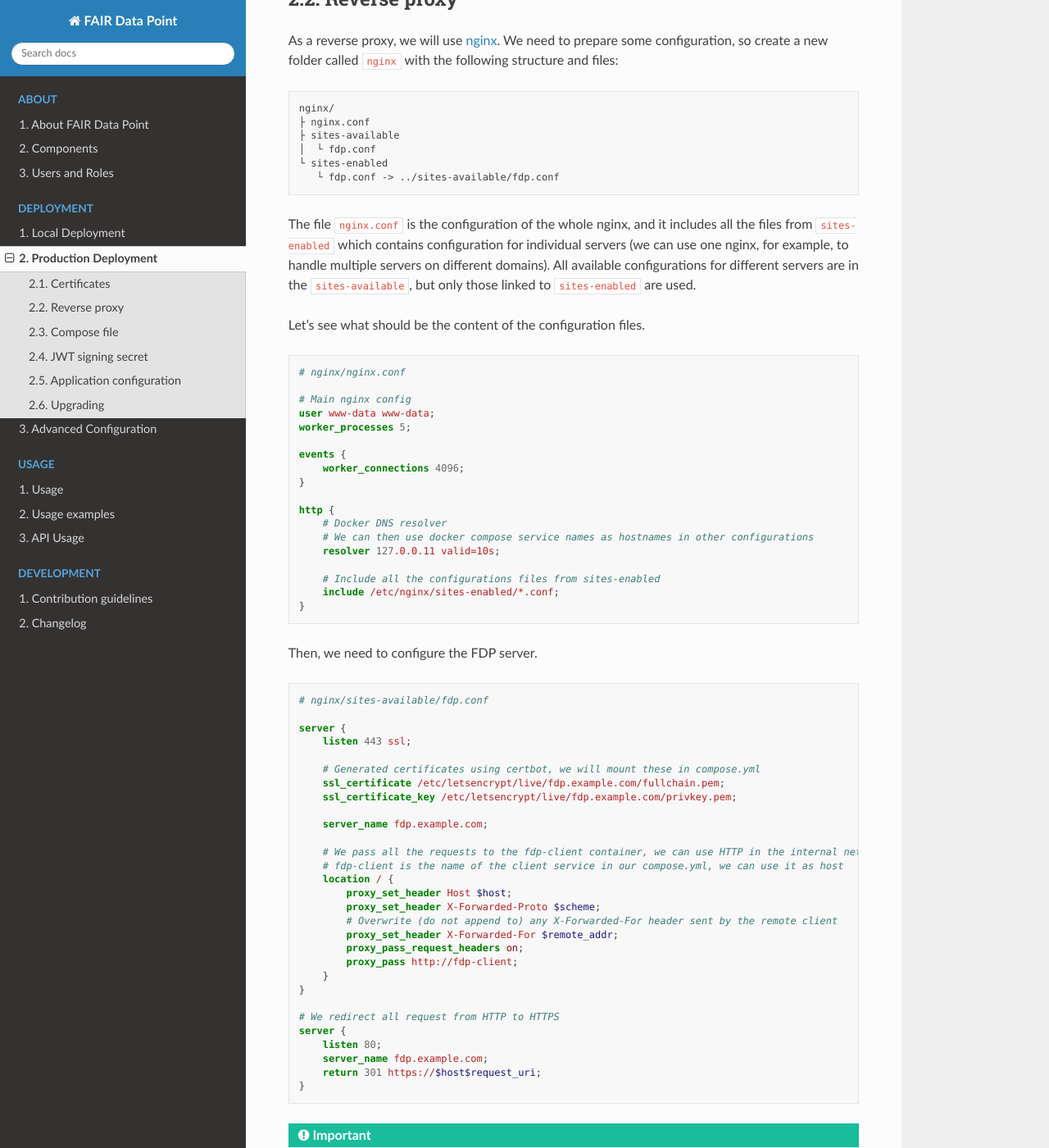
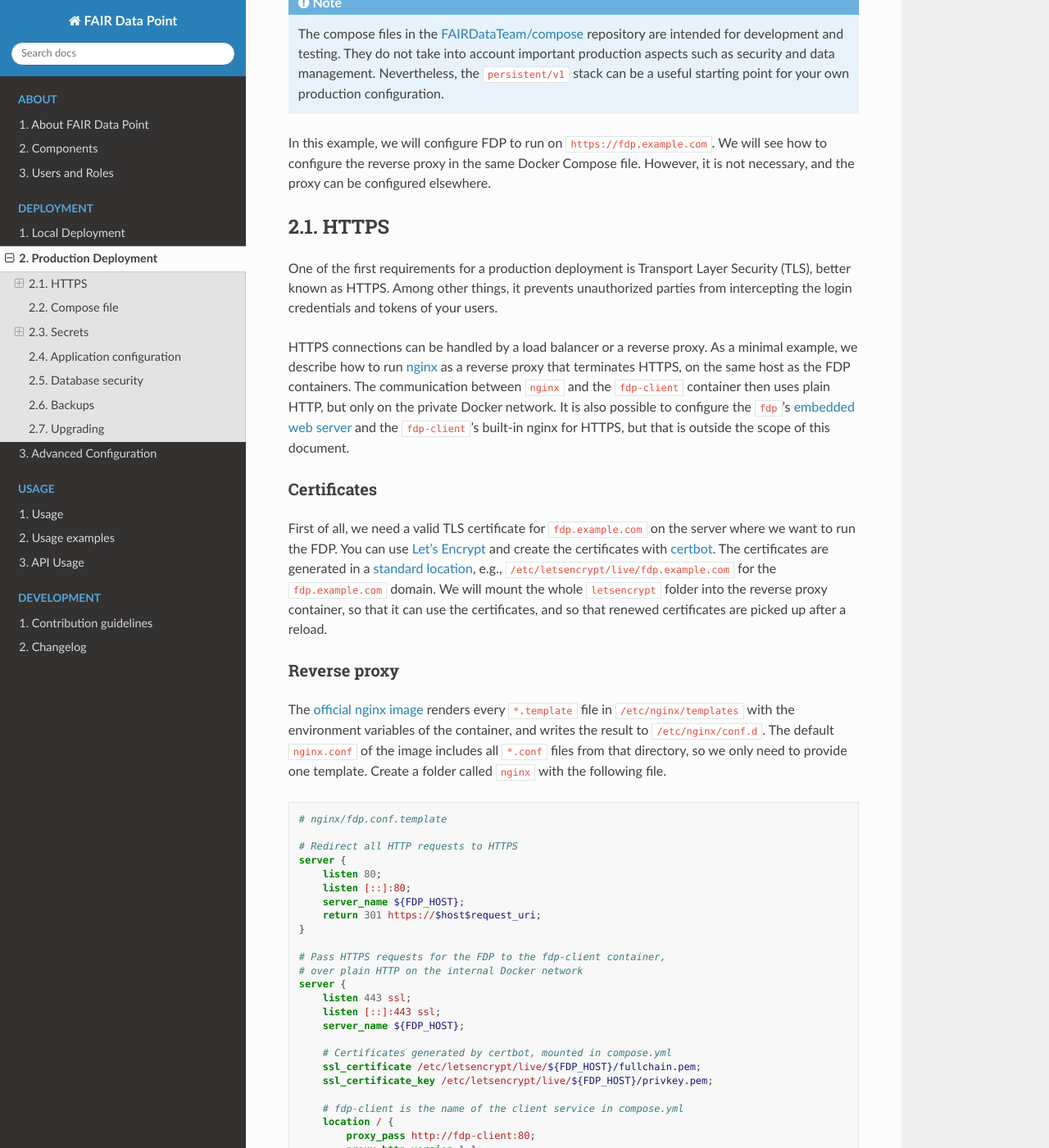
Before and after one commit to FAIRDataTeam/FAIRDataPoint-Docs, a Sphinx documentation site: the page built from docs/deployment/production-deployment.rst, in a window 1280 px wide and 1400 px high, scrolled down 747 px. Shown: the whole window at 82% size. Built offline with Sphinx 7.4.7 and the Read the Docs theme 3.1.0, drawn with Linux system fonts in a browser that asks for light colours; some of the changed text lies outside the part shown.

Commit message:
Extend production deployment with scope, hardening pointers, secrets, backups and health checks
Covers the topics of PR #91 and issue #57 on top of the updated page.

- Introduce the page with the production topics that are out of scope and
  the ones this page covers, with a pointer to the OWASP cheat sheets.
- Explain why HTTPS is needed and name the alternative of TLS in the
  embedded servers.
- Configure nginx through the template rendering of the official image
  (one fdp.conf.template, FDP_HOST variable) instead of replacing
  /etc/nginx, and add a catch-all server block that rejects other hosts.
- Add health checks and depends_on conditions to the compose example.
- Add Secrets, Database security and Backups sections with references.

The example was run locally with a self-signed certificate, GraphDB and
the mounted application.yml. Redirect, catch-all, content negotiation,
login and IRIs behave as described.

```diff
--- a/docs/deployment/production-deployment.rst
+++ b/docs/deployment/production-deployment.rst
@@ -4,8 +4,27 @@
 Production Deployment
 *********************
 
-If you want to run the FAIR Data Point in production it is recommended to use HTTPS protocol with valid certificates.
-You can easily configure FDP to run behind a reverse proxy which takes care of the certificates.
+Running a FAIR Data Point in production involves more than running one offline on your development machine.
+The details depend on many factors, such as the available infrastructure and your security requirements.
+Whether you set up your own server or use a cloud provider with managed services, topics like the following need attention.
+
+- network security
+- secrets storage
+- identity and access management
+- data management (security, privacy, replication, backups)
+- service availability (container orchestration, monitoring)
+- audit logging
+- deployment automation
+
+We cannot provide a generic solution for all of these, but we can give pointers to get you started.
+Assuming that basic infrastructure hardening is in place (see for example the `OWASP cheat sheets`_), this section covers
+
+- HTTPS, using a reverse proxy
+- a compose file with container dependencies and health checks
+- secrets, in particular the JWT signing secret
+- the application configuration
+- database security and backups
+- upgrading
 
 .. NOTE::
    The compose files in the `FAIRDataTeam/compose`_ repository are intended for development and testing.
@@ -16,88 +35,79 @@
 We will see how to configure the reverse proxy in the same Docker Compose file.
 However, it is not necessary, and the proxy can be configured elsewhere.
 
+HTTPS
+=====
+
+One of the first requirements for a production deployment is Transport Layer Security (TLS), better known as HTTPS.
+Among other things, it prevents unauthorized parties from intercepting the login credentials and tokens of your users.
+
+HTTPS connections can be handled by a load balancer or a reverse proxy.
+As a minimal example, we describe how to run `nginx`_ as a reverse proxy that terminates HTTPS, on the same host as the FDP containers.
+The communication between ``nginx`` and the ``fdp-client`` container then uses plain HTTP, but only on the private Docker network.
+It is also possible to configure the ``fdp``'s `embedded web server`_ and the ``fdp-client``'s built-in nginx for HTTPS, but that is outside the scope of this document.
+
 Certificates
-============
+------------
 
-First of all, we need to generate the certificates on the server where we want to run the FDP.
+First of all, we need a valid TLS certificate for ``fdp.example.com`` on the server where we want to run the FDP.
 You can use `Let's Encrypt <https://letsencrypt.org>`__ and create the certificates with `certbot <https://certbot.eff.org>`__.
-The certificates are generated in a standard location, e.g., ``/etc/letsencrypt/live/fdp.example.com`` for ``fdp.example.com`` domain.
-We will mount the whole ``letsencrypt`` folder to the reverse proxy container later so that it can use the certificates.
+The certificates are generated in a `standard location`_, e.g., ``/etc/letsencrypt/live/fdp.example.com`` for the ``fdp.example.com`` domain.
+We will mount the whole ``letsencrypt`` folder into the reverse proxy container, so that it can use the certificates, and so that renewed certificates are picked up after a reload.
 
 Reverse proxy
-=============
+-------------
 
-As a reverse proxy, we will use `nginx <https://nginx.org/index.html>`__.
-We need to prepare some configuration, so create a new folder called ``nginx`` with the following structure and files:
-
-::
-
-  nginx/
-  ├ nginx.conf
-  ├ sites-available
-  │  └ fdp.conf
-  └ sites-enabled
-     └ fdp.conf -> ../sites-available/fdp.conf
-
-The file ``nginx.conf`` is the configuration of the whole nginx, and it includes all the files from ``sites-enabled`` which contains configuration for individual servers (we can use one nginx, for example, to handle multiple servers on different domains).
-All available configurations for different servers are in the ``sites-available``, but only those linked to ``sites-enabled`` are used.
-
-Let's see what should be the content of the configuration files.
+The `official nginx image`_ renders every ``*.template`` file in ``/etc/nginx/templates`` with the environment variables of the container, and writes the result to ``/etc/nginx/conf.d``.
+The default ``nginx.conf`` of the image includes all ``*.conf`` files from that directory, so we only need to provide one template.
+Create a folder called ``nginx`` with the following file.
 
 .. code-block:: nginx
 
-    # nginx/nginx.conf
+    # nginx/fdp.conf.template
 
-    # Main nginx config
-    user www-data www-data;
-    worker_processes 5;
-
-    events {
-        worker_connections 4096;
+    # Redirect all HTTP requests to HTTPS
+    server {
+        listen 80;
+        listen [::]:80;
+        server_name ${FDP_HOST};
+        return 301 https://$host$request_uri;
     }
 
-    http {
-        # Docker DNS resolver
-        # We can then use docker compose service names as hostnames in other configurations
-        resolver 127.0.0.11 valid=10s;
-
-        # Include all the configurations files from sites-enabled
-        include /etc/nginx/sites-enabled/*.conf;
-    }
-
-Then, we need to configure the FDP server.
-
-.. code-block:: nginx
-
-    # nginx/sites-available/fdp.conf
-
+    # Pass HTTPS requests for the FDP to the fdp-client container,
+    # over plain HTTP on the internal Docker network
     server {
         listen 443 ssl;
+        listen [::]:443 ssl;
+        server_name ${FDP_HOST};
 
-        # Generated certificates using certbot, we will mount these in compose.yml
-        ssl_certificate /etc/letsencrypt/live/fdp.example.com/fullchain.pem;
-        ssl_certificate_key /etc/letsencrypt/live/fdp.example.com/privkey.pem;
+        # Certificates generated by certbot, mounted in compose.yml
+        ssl_certificate /etc/letsencrypt/live/${FDP_HOST}/fullchain.pem;
+        ssl_certificate_key /etc/letsencrypt/live/${FDP_HOST}/privkey.pem;
 
-        server_name fdp.example.com;
-
-        # We pass all the requests to the fdp-client container, we can use HTTP in the internal network
-        # fdp-client is the name of the client service in our compose.yml, we can use it as host
+        # fdp-client is the name of the client service in compose.yml
         location / {
+            proxy_pass http://fdp-client:80;
+            proxy_http_version 1.1;
             proxy_set_header Host $host;
             proxy_set_header X-Forwarded-Proto $scheme;
             # Overwrite (do not append to) any X-Forwarded-For header sent by the remote client
             proxy_set_header X-Forwarded-For $remote_addr;
-            proxy_pass_request_headers on;
-            proxy_pass http://fdp-client;
         }
     }
 
-    # We redirect all request from HTTP to HTTPS
+    # Reject requests for any other host name, including the bare IP address
     server {
-        listen 80;
-        server_name fdp.example.com;
-        return 301 https://$host$request_uri;
+        listen 80 default_server;
+        listen [::]:80 default_server;
+        listen 443 ssl default_server;
+        listen [::]:443 ssl default_server;
+        ssl_reject_handshake on;
+        server_name _;
+        return 444;
     }
+
+The ``${FDP_HOST}`` placeholders are filled in from the ``FDP_HOST`` environment variable of the ``nginx`` container, see the compose file below.
+The nginx variables such as ``$host`` are left untouched, because only variables that exist in the container environment are substituted.
 
 .. IMPORTANT::
    As of FDP v1.20.4, the FDP determines the remote IP address of a request from the ``X-Forwarded-For`` header, using Spring Boot's ``server.forward-headers-strategy: native`` (the default; do not change it).
@@ -105,17 +115,12 @@
    To prevent IP spoofing, the web-facing proxy must set ``X-Forwarded-For`` to a trusted value, as shown above, instead of appending to the header sent by the client (``$proxy_add_x_forwarded_for``).
    The old ``instance.behindProxy`` setting is no longer used and should be removed from your configuration.
 
-Finally, we need to create a soft link from sites-enabled to sites-available for the FDP configuration.
-
-::
-
-    $ cd nginx/sites-enabled && ln -s ../sites-available/fdp.conf
-
 Compose file
 ============
 
-We have certificates generated and configuration for proxy ready.
-Now we need to add the proxy to our ``compose.yml`` file so we can run the whole FDP behind the proxy.
+With the certificates and the proxy configuration in place, we can define the whole stack in a ``compose.yml`` file.
+Each service declares a `health check`_, and the `depends_on`_ conditions make sure that a service is only started once the services it needs are healthy.
+The ``fdp`` needs MongoDB and the triple store, the ``fdp-client`` needs the ``fdp``, and the proxy needs the ``fdp-client``.
 
 .. code-block:: yaml
    :substitutions:
@@ -129,13 +134,17 @@
             ports:
                 - 80:80
                 - 443:443
+            environment:
+                # Used in nginx/fdp.conf.template
+                FDP_HOST: fdp.example.com
             volumes:
-                # Mount the nginx folder with the configuration
-                - ./nginx:/etc/nginx:ro
+                # nginx renders this template into /etc/nginx/conf.d/fdp.conf
+                - ./nginx/fdp.conf.template:/etc/nginx/templates/fdp.conf.template:ro
                 # Mount the letsencrypt certificates
                 - /etc/letsencrypt:/etc/letsencrypt:ro
             depends_on:
-                - fdp-client
+                fdp-client:
+                    condition: service_healthy
 
         fdp:
             image: fairdata/fairdatapoint:|fdp_ver|
@@ -145,44 +154,81 @@
                 FDP_JWT_SECRET_KEY: ${FDP_JWT_SECRET_KEY:?FDP_JWT_SECRET_KEY must be set}
             volumes:
                 - ./application.yml:/fdp/application.yml:ro
+            healthcheck:
+                # the fdp listens on port 80 in the default production profile
+                test: wget --quiet --spider http://127.0.0.1:80 || exit 1
+                start_interval: 3s
+                start_period: 60s
             depends_on:
-                - mongo
-                - graphdb
+                mongo:
+                    condition: service_healthy
+                graphdb:
+                    condition: service_healthy
 
         fdp-client:
             image: fairdata/fairdatapoint-client:|fdp_client_ver|
             restart: unless-stopped
             environment:
                 FDP_HOST: fdp
+            healthcheck:
+                test: wget --quiet --spider http://127.0.0.1 || exit 1
+                start_interval: 3s
+                start_period: 30s
             depends_on:
-                - fdp
+                fdp:
+                    condition: service_healthy
 
         mongo:
             image: mongo:|mongo_ver|
             restart: unless-stopped
             volumes:
                 - mongo-data:/data/db
+            healthcheck:
+                test: mongosh --quiet --eval "db.runCommand('ping').ok" || exit 1
+                start_interval: 3s
+                start_period: 30s
 
         graphdb:
             image: ontotext/graphdb:|graphdb_ver|
             restart: unless-stopped
             volumes:
                 - graphdb-data:/opt/graphdb/home
+            healthcheck:
+                test: curl --silent --fail http://localhost:7200/rest/monitor/infrastructure || exit 1
+                start_interval: 3s
+                start_period: 60s
 
     volumes:
         mongo-data:
         graphdb-data:
 
 Note that only the proxy publishes ports on the host.
-The ``fdp`` (port 80 in the default production profile), ``mongo``, and ``graphdb`` services are only reachable on the internal Docker network.
+The ``fdp`` (port 80 in the default production profile), ``fdp-client``, ``mongo``, and ``graphdb`` services are only reachable on the internal Docker network.
+If you start from one of the compose files in the `FAIRDataTeam/compose`_ repository, remove the ``ports`` entries of these services.
 
 Don't forget to create the GraphDB repository (here called ``fdp``) before starting the ``fdp`` service.
 You can do this in the GraphDB workbench, or automatically, as shown in the ``graphdb-init`` service in the :ref:`local deployment <quickstart>` section.
 
+Secrets
+=======
+
+A production FDP has a number of secrets.
+
+- the JWT signing secret (see below)
+- the passwords of the user accounts, starting with the default accounts
+- the MongoDB credentials, if authentication is enabled
+- the triple store credentials, if security is enabled
+
+How to handle them depends on your environment.
+The example above uses the simplest approach, an environment variable that is read from an ``.env`` file next to ``compose.yml``.
+Keep that file out of version control, and readable only by the user that runs Docker.
+Credentials in ``application.yml`` should be treated the same way.
+Docker `secrets`_ or a secret manager are more robust alternatives, see also the OWASP `secrets management cheat sheet`_.
+
 .. _jwt-secret:
 
 JWT signing secret
-==================
+------------------
 
 The FDP signs its API tokens with a secret.
 As of FDP v1.22.1 there is no default value: the FDP refuses to start if the secret is missing or shorter than 32 bytes.
@@ -192,9 +238,17 @@
 
     openssl rand -base64 48
 
-Provide it via the ``FDP_JWT_SECRET_KEY`` environment variable, as shown above (for example from an ``.env`` file next to ``compose.yml`` that is not under version control), or via the ``security.jwt.token.secret-key`` property.
+Provide it via the ``FDP_JWT_SECRET_KEY`` environment variable, as shown above, or via the ``security.jwt.token.secret-key`` property.
 Keep the secret private and unique per deployment.
 Changing it invalidates all tokens issued so far.
+
+Default accounts
+----------------
+
+.. DANGER::
+
+    Don't forget to change the default user accounts as soon as your FAIR Data Point becomes publicly available.
+    See :ref:`users-and-roles`.
 
 Application configuration
 =========================
@@ -236,15 +290,6 @@
 At this point, we should be able to run all the containers using ``docker compose up -d`` and after everything starts, we can access the FAIR Data Point at https://fdp.example.com.
 Of course, the domain you want to access the FDP on must be configured to the server where it runs.
 
-.. DANGER::
-
-    Don't forget to change the default user accounts as soon as your FAIR Data Point becomes publicly available.
-
-
-.. DANGER::
-
-    Do not expose the mongo port unless you secured the database with username and password.
-
 .. WARNING::
 
     In order to improve findability of itself and its content, the FAIR Data Point has a built-in feature that registers its URL with the FDP Index at https://home.fairdatapoint.org and pings it once a week.
@@ -261,6 +306,33 @@
     Alternatively, set the environment variable ``PING_ENABLED=false``, or disable the ping in the client under :guilabel:`Settings`.
     See :ref:`connecting-to-index` for more options.
 
+Database security
+=================
+
+The FDP uses two databases, which both need to be secured.
+
+- MongoDB, for application data such as users, permissions, settings, and metadata schemas
+- a triple store, such as GraphDB, for the metadata itself
+
+In the compose file above, neither database is reachable from outside the Docker network, which is the minimum.
+If you run the databases elsewhere, or expose their ports, enable authentication and configure the credentials in ``application.yml``, as described in :ref:`advanced-configuration`.
+Useful starting points are the OWASP `database security cheat sheet`_, the `MongoDB security checklist`_, and the GraphDB documentation on `enabling security`_.
+
+.. DANGER::
+
+    Do not expose the mongo port unless you secured the database with username and password.
+
+Backups
+=======
+
+Both databases contain data that cannot be regenerated, so back up both of them.
+
+- The MongoDB database (``fdp`` by default), for example with `mongodump`_.
+- The GraphDB repository, see `GraphDB backup and restore`_, or the corresponding mechanism of your triple store.
+- Your ``compose.yml``, ``application.yml``, ``nginx`` folder, and the secrets, so that the stack can be recreated.
+
+Test that a backup can actually be restored, and take a backup before every upgrade.
+
 .. _upgrading:
 
 Upgrading
@@ -276,4 +348,18 @@
 Database migrations are applied automatically when the new ``fdp`` version starts.
 Back up the MongoDB database and the triple store before upgrading.
 
+.. _database security cheat sheet: https://cheatsheetseries.owasp.org/cheatsheets/Database_Security_Cheat_Sheet.html
+.. _depends_on: https://docs.docker.com/reference/compose-file/services/#depends_on
+.. _embedded web server: https://docs.spring.io/spring-boot/how-to/webserver.html#howto.webserver.configure-ssl
+.. _enabling security: https://graphdb.ontotext.com/documentation/10.8/enabling-security.html
 .. _FAIRDataTeam/compose: https://github.com/FAIRDataTeam/compose
+.. _GraphDB backup and restore: https://graphdb.ontotext.com/documentation/10.8/backup-and-restore.html
+.. _health check: https://docs.docker.com/reference/compose-file/services/#healthcheck
+.. _MongoDB security checklist: https://www.mongodb.com/docs/manual/administration/security-checklist/
+.. _mongodump: https://www.mongodb.com/docs/database-tools/mongodump/
+.. _nginx: https://nginx.org/index.html
+.. _official nginx image: https://hub.docker.com/_/nginx
+.. _OWASP cheat sheets: https://cheatsheetseries.owasp.org
+.. _secrets: https://docs.docker.com/compose/how-tos/use-secrets/
+.. _secrets management cheat sheet: https://cheatsheetseries.owasp.org/cheatsheets/Secrets_Management_Cheat_Sheet.html
+.. _standard location: https://eff-certbot.readthedocs.io/en/stable/using.html#where-are-my-certificates
```
